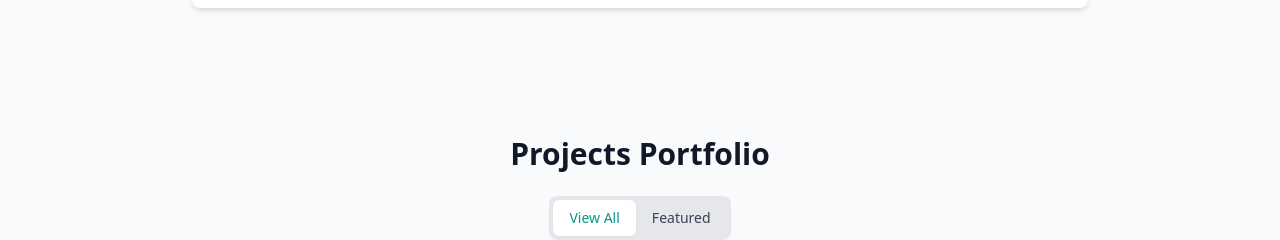
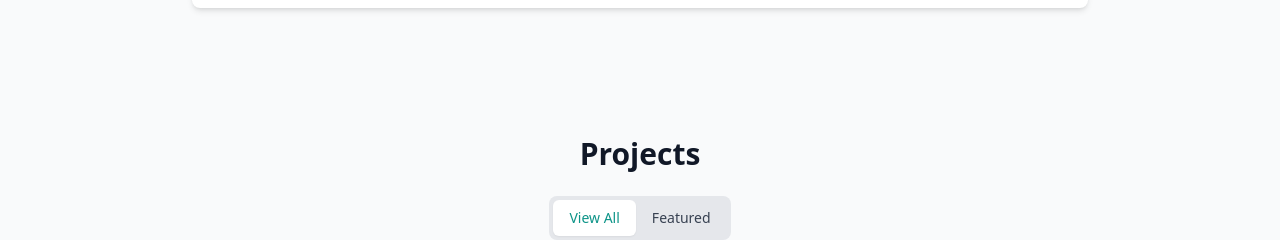
Before and after one commit to mohamed-elrokapy/portofolio, a React (Vite) app in the folder project/: page / in a window 1280 px wide. Shown: the part 2540-2780 px from the top of the page. Built offline with nearby package versions, Linux system fonts and the light colour scheme.

Commit message:
Update LanguageContext.tsx

```diff
--- a/project/src/contexts/LanguageContext.tsx
+++ b/project/src/contexts/LanguageContext.tsx
@@ -48,7 +48,7 @@ const translations = {
       keySkills: 'Key Skills'
     },
     projects: {
-      title: 'Projects Portfolio',
+      title: 'Projects ',
       viewAll: 'View All',
       featured: 'Featured',
       technologies: 'Technologies Used',
```
